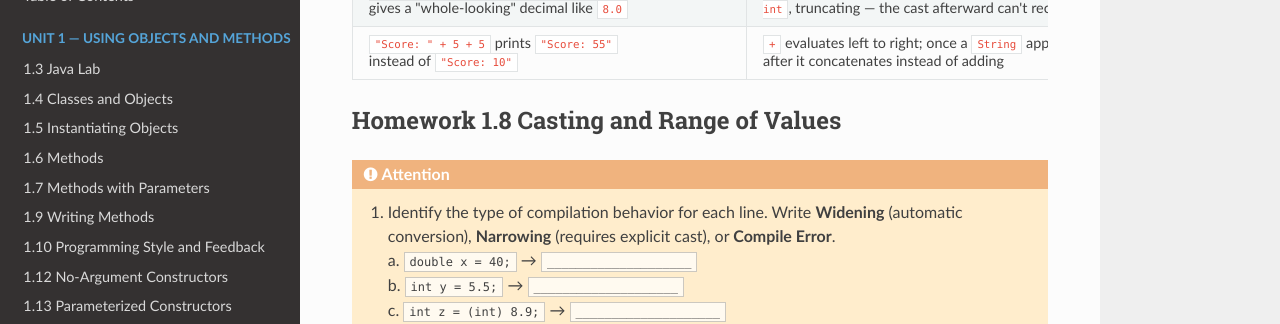
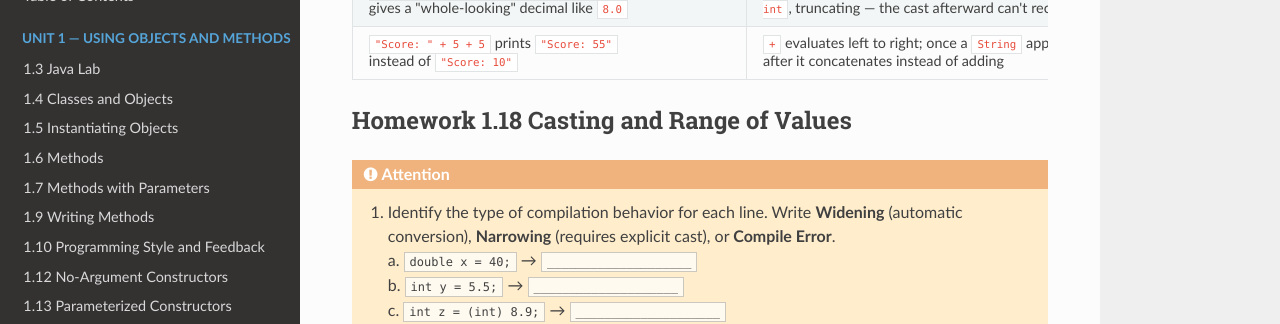
Before and after one commit to kjergens/apcsa-site, an MkDocs documentation site: the page built from docs/unit1/notes_18_casting_and_range_of_variables.md, in a window 1280 px wide and 900 px high, scrolled down 3948 px. Shown: the part 156-480 px from the top of the window. Built offline with MkDocs 1.6.1, drawn with Linux system fonts in a browser that asks for light colours; nearby versions of some CDN libraries.

Commit message:
Fix section header and update homework number

```diff
--- a/docs/unit1/notes_18_casting_and_range_of_variables.md
+++ b/docs/unit1/notes_18_casting_and_range_of_variables.md
@@ -130,7 +130,7 @@ Same three values, same operator, two different results — entirely because of
 | `(double) (totalScore / movieCount)` gives a "whole-looking" decimal like `8.0` | The division inside the parentheses ran first, as `int / int`, truncating — the cast afterward can't recover the lost decimal | Cast a single operand *before* the division: `(double) totalScore / movieCount` |
 | `"Score: " + 5 + 5` prints `"Score: 55"` instead of `"Score: 10"` | `+` evaluates left to right; once a `String` appears, every `+` after it concatenates instead of adding | Put the numeric addition in parentheses first if you want it computed before concatenating: `"Score: " + (5 + 5)` |
 
-## Homework 1.8 Casting and Range of Values
+## Homework 1.18 Casting and Range of Values
 
 !!! attention
 
```
